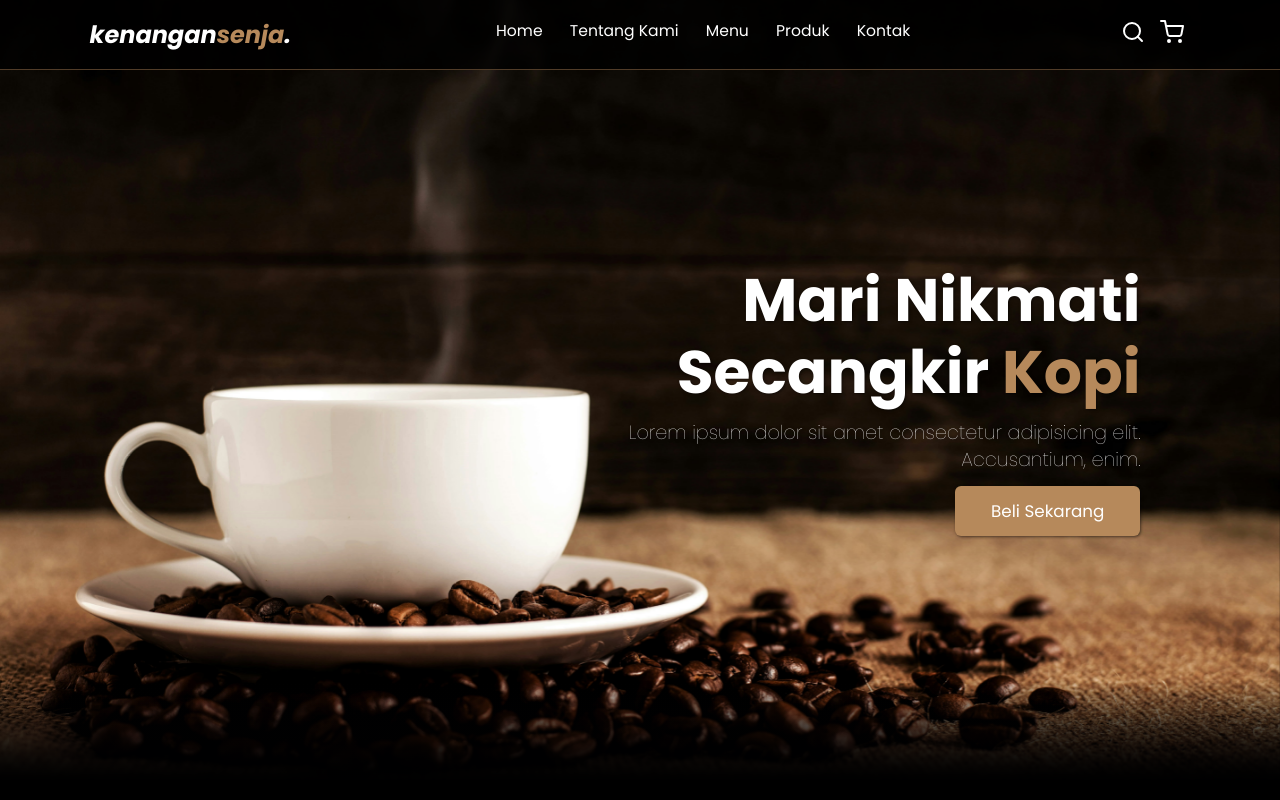
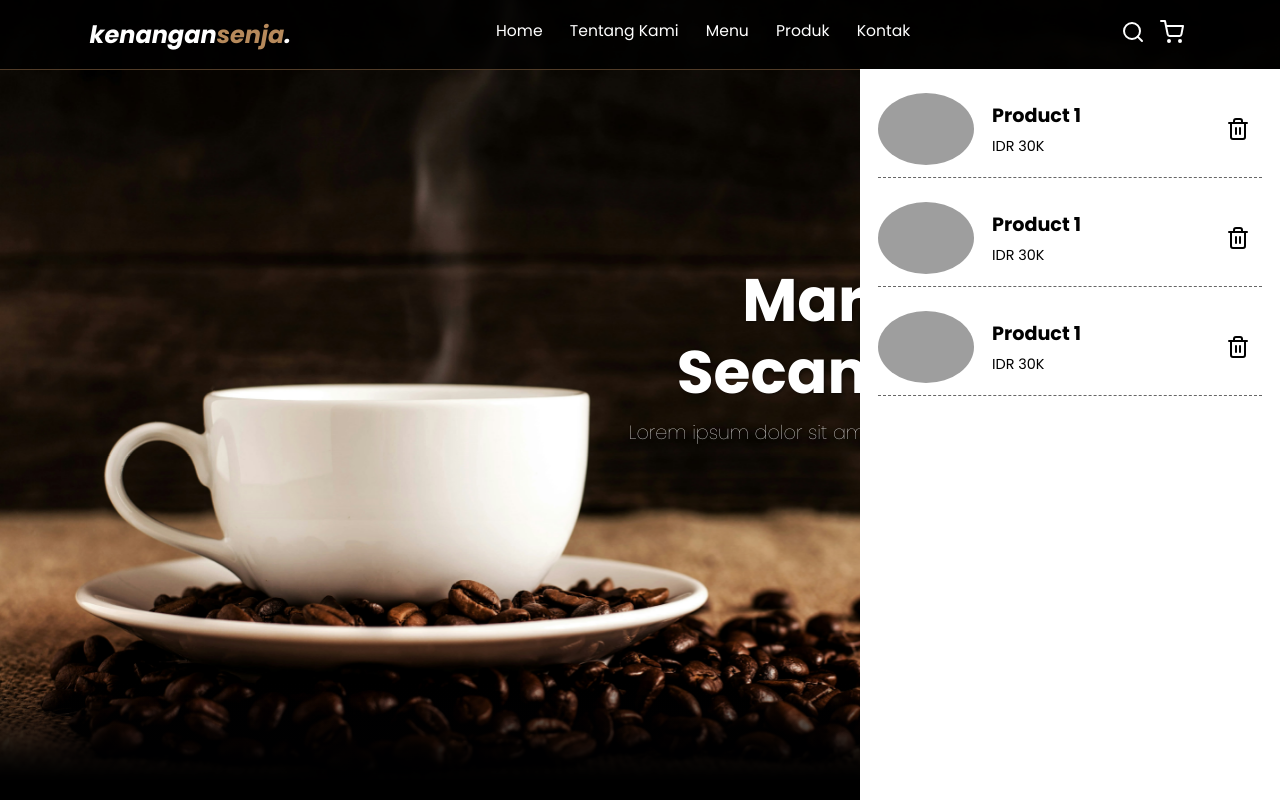
Before and after one commit to Azafarira/kedai-kopi-kenangan-senja, a plain HTML site: page index.html in a window 1280 px wide. Both pictures are taken after a click on the link 1172 px from the left and 39 px from the top of the page. Shown: the top 800 px of the page. Drawn offline with nearby package versions, Linux system fonts and the light colour scheme; grey boxes are pictures that could not be loaded.

Commit message:
menambahkan shopping cart button

```diff
--- a/css/style.css
+++ b/css/style.css
@@ -118,6 +118,57 @@ body {
   font-size: 2rem;
   margin-right: 1.5rem;
   color: var(--bg);
+}
+
+/* Shopping Cart */
+.shopping-cart {
+  position: absolute;
+  top: 100%;
+  right: -100%;
+  height: 100vh;
+  width: 35rem;
+  padding: 0 1.5rem;
+  background-color: #fff;
+  color: var(--bg);
+  transition: 0.3s;
+}
+
+.shopping-cart.active {
+  right: 0;
+}
+
+.shopping-cart .cart-item {
+  margin: 2rem 0;
+  display: flex;
+  align-items: center;
+  gap: 1.5rem;
+  padding-bottom: 1rem;
+  border-bottom: 1px dashed #666;
+  position: relative;
+}
+
+.shopping-cart img {
+  height: 6rem;
+  border-radius: 50%;
+}
+
+.shopping-cart h3 {
+  font-size: 1.6rem;
+  padding-bottom: 0.5rem;
+}
+
+.shopping-cart .item-price {
+  font-size: 1.2rem;
+}
+
+.shopping-cart .remove-item {
+  position: absolute;
+  right: 1rem;
+  cursor: pointer;
+}
+
+.shopping-cart .remove-item:hover {
+  color: var(--primary);
 }
 
 /* Hero Section */
--- a/index.html
+++ b/index.html
@@ -44,7 +44,7 @@
       <!-- Search Form end -->
 
       <!-- Shopping Cart start -->
-      <!-- <div class="shopping-cart">
+      <div class="shopping-cart">
         <div class="cart-item">
           <img src="img/products/1.jpg" alt="Product 1" />
           <div class="item-detail">
@@ -69,7 +69,7 @@
           </div>
           <i data-feather="trash-2" class="remove-item"></i>
         </div>
-      </div> -->
+      </div>
       <!-- Shopping Cart end -->
     </nav>
     <!-- akhir navbar end -->
--- a/js/script.js
+++ b/js/script.js
@@ -15,9 +15,17 @@ document.querySelector("#search-button").onclick = (e) => {
   e.preventDefault();
 };
 
+// Toggle class active untuk shopping cart
+const shoppingCart = document.querySelector(".shopping-cart");
+document.querySelector("#shopping-cart-button").onclick = (e) => {
+  shoppingCart.classList.toggle("active");
+  e.preventDefault();
+};
+
 // Klik di luar elemen
 const hm = document.querySelector("#hamburger-menu");
 const sb = document.querySelector("#search-button");
+const sc = document.querySelector("#shopping-cart-button");
 
 document.addEventListener("click", function (e) {
   if (!hm.contains(e.target) && !navbarNav.contains(e.target)) {
@@ -27,4 +35,8 @@ document.addEventListener("click", function (e) {
   if (!sb.contains(e.target) && !searchForm.contains(e.target)) {
     searchForm.classList.remove("active");
   }
+
+  if (!sc.contains(e.target) && !shoppingCart.contains(e.target)) {
+    shoppingCart.classList.remove("active");
+  }
 });
```
